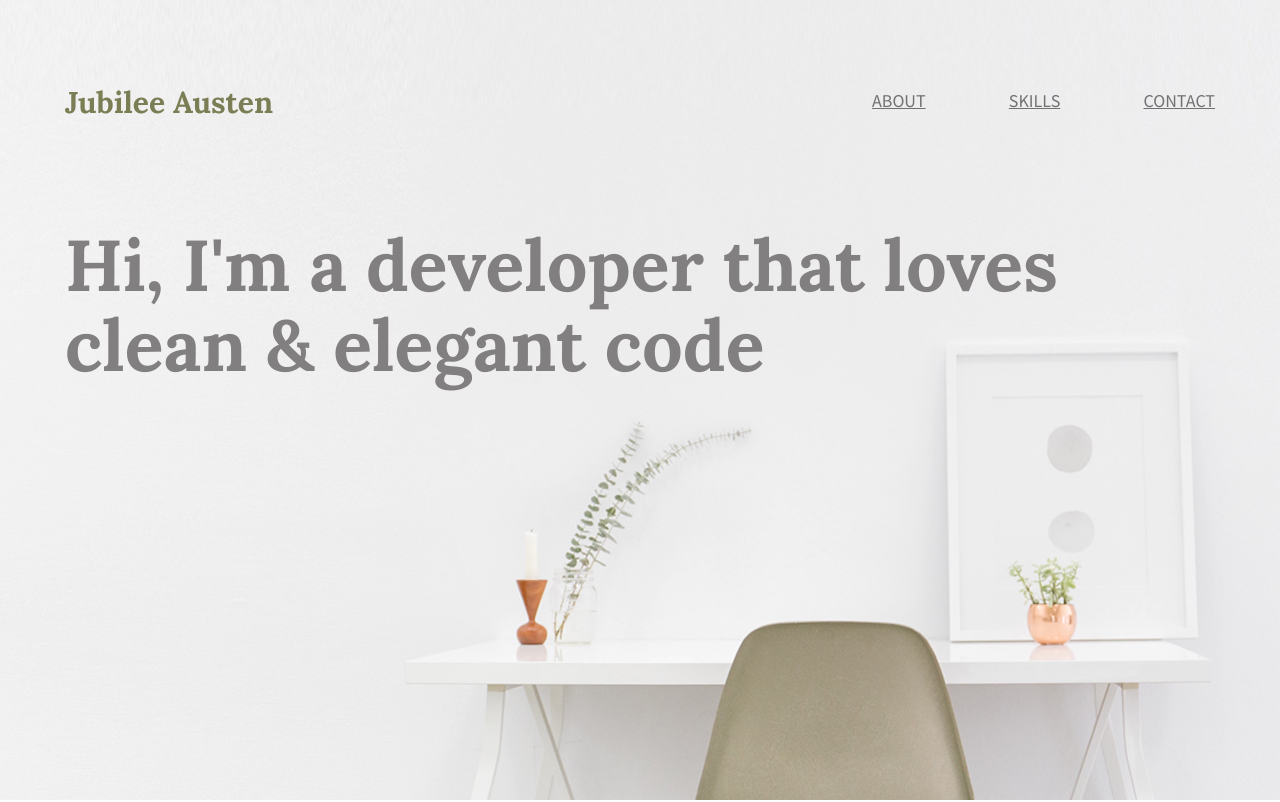
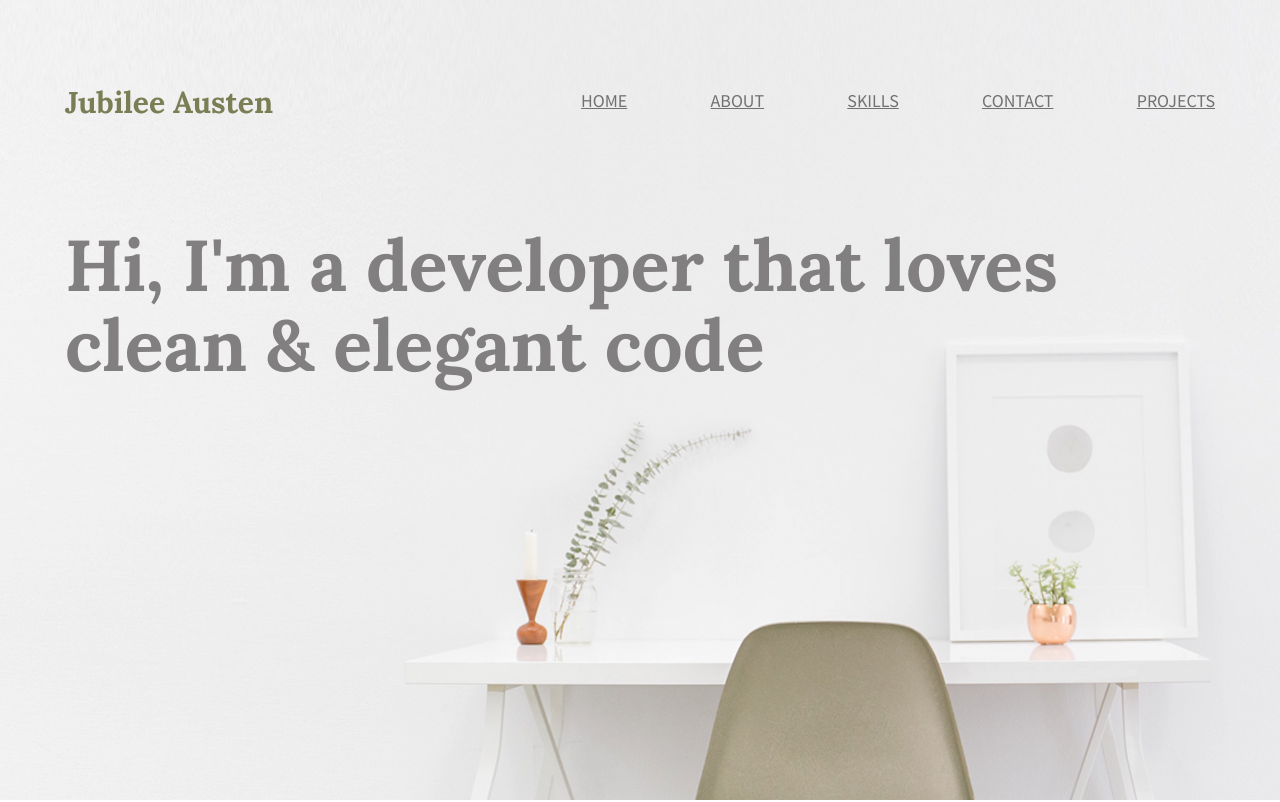
Before and after one commit to Lorna-V/Jubilee-Austen-Bonus, a plain HTML site: page index.html in a window 1280 px wide. Shown: the top 802 px of the page. Drawn offline with Linux system fonts and the light colour scheme.

Commit message:
Directory

```diff
--- a/index.html
+++ b/index.html
@@ -18,9 +18,11 @@
             <h1>Jubilee Austen</h1>
             <nav>
                 <ul>
-                    <li><a href="#about">about</a></li>
-                    <li><a href="#skills">skills</a></li>
-                    <li><a href="#Contact">contact</a></li>
+                    <li><a href="#">Home</a></li>
+                    <li><a href="#about">About</a></li>
+                    <li><a href="#skills">Skills</a></li>
+                    <li><a href="#contact">Contact</a></li>
+                    <li><a href="projects/index.html">Projects</a></li>
                 </ul>
             </nav>
             <h2>Hi, I'm a developer that loves clean & elegant code</h2>
```
Also changed, not shown: css/projects/index.html (added), design-docs/jubilee-austen-projects-page-design-docs-1/jubilee-austen-projects-page.png (added), 5 other files.
